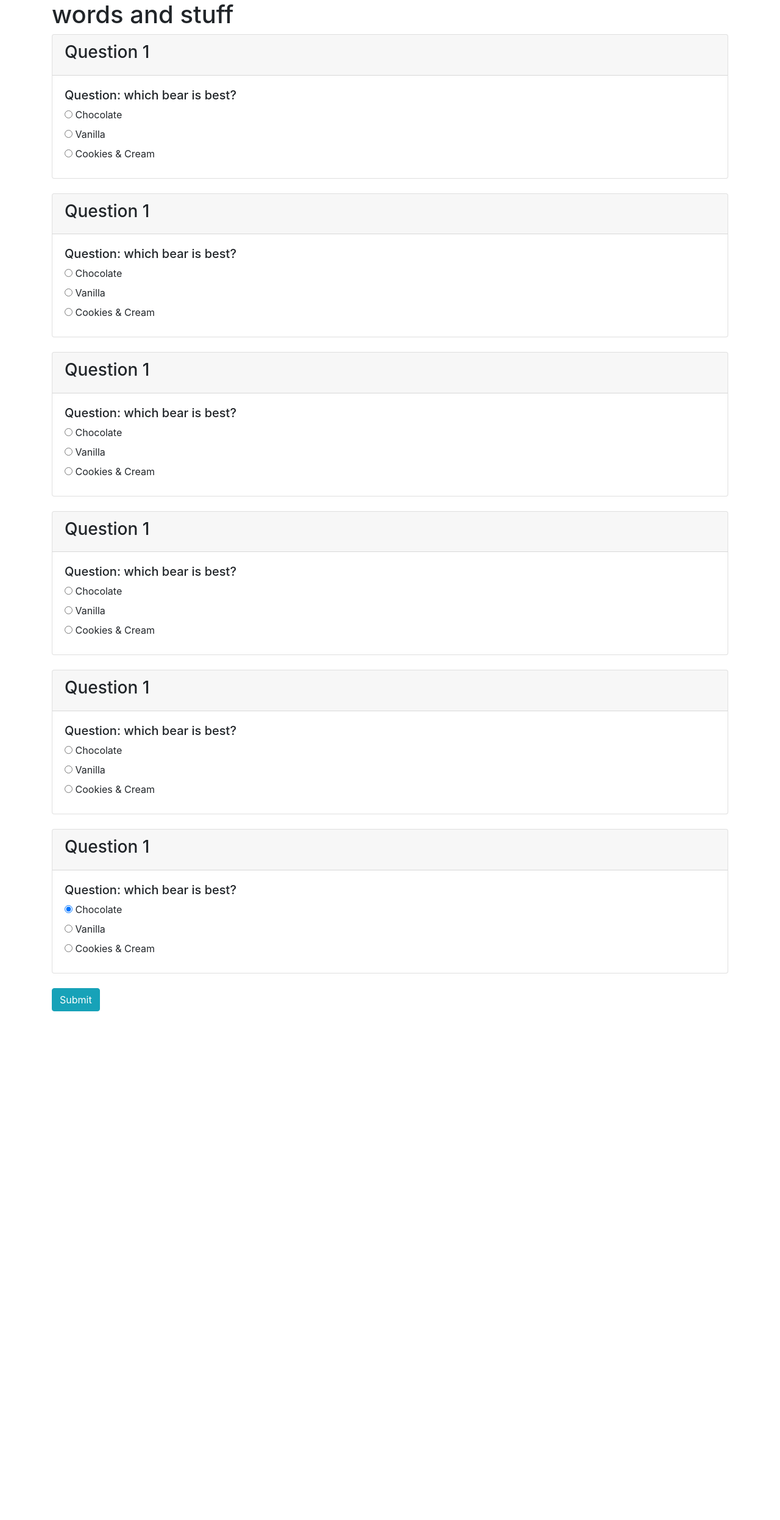
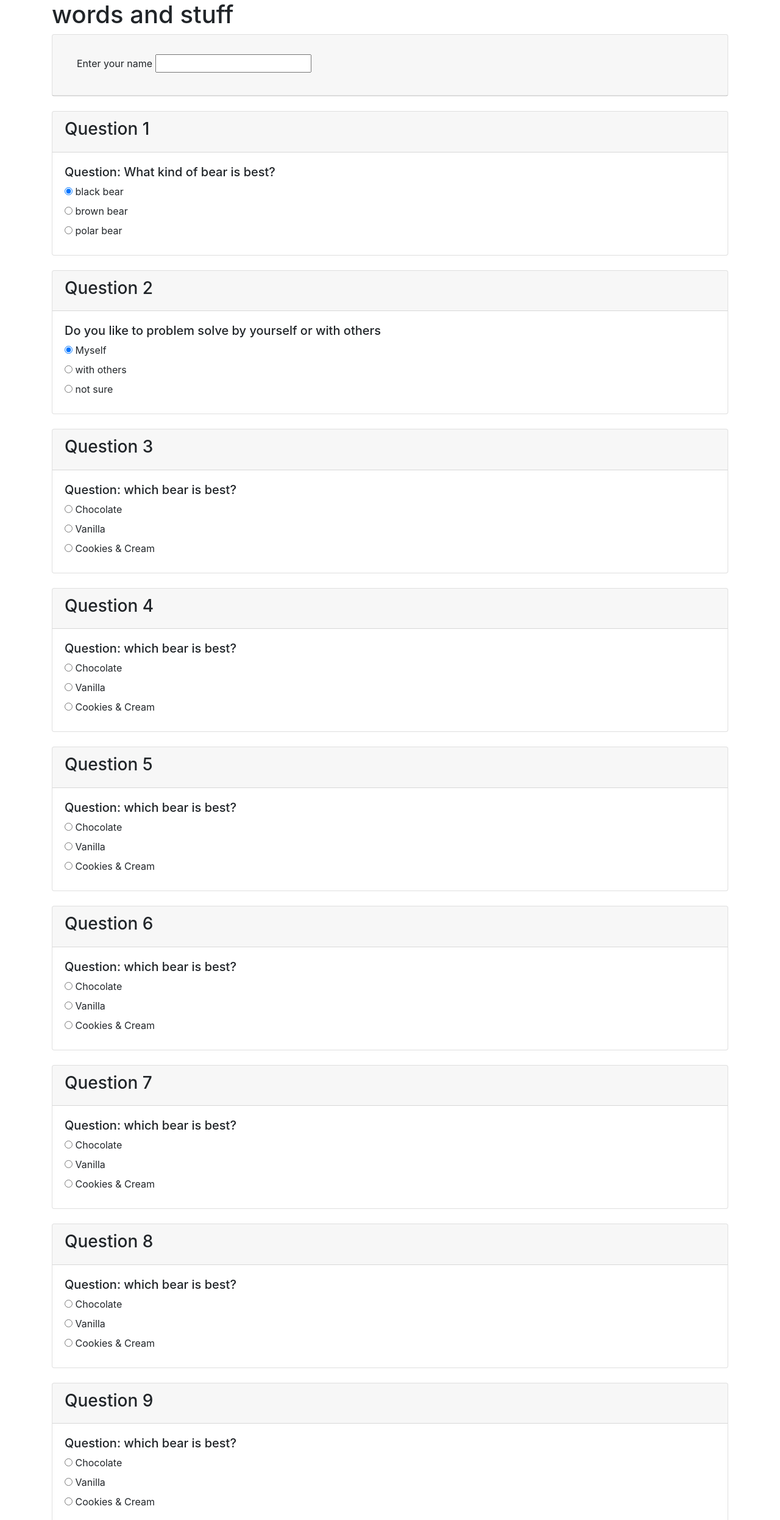
Before and after one commit to Todders92/Coding-Language-Survey, a plain HTML site: page index.html in a window 1280 px wide. Shown: the top 2492 px of the page at 61% size. Before the commit the page ends 1658 px from the top, so only its background shows below. Drawn offline with Linux system fonts and the light colour scheme.

Commit message:
setup up variables in javascript to give values to answers from survey

```diff
--- a/index.html
+++ b/index.html
@@ -10,10 +10,73 @@
 <body>
   <div class="container">
     <h1>words and stuff</h1>
+    <form id="quiz">
+      <div class="card">
+        <div class="card-header">
+          <div class="card-body">
+            <label for="name">Enter your name</label>
+            <input type="text">
+          </div>
+        </div>
+      </div><br>
 
       <div class="card">
         <div class="card-header">
           <h3>Question 1</h3>
+        </div>
+        <div class="card-body">
+          <h5>Question: What kind of bear is best?</h5>
+          <div class="radio">
+            <label>
+              <input type="radio" name="bear" value="1" checked>
+              black bear
+            </label>
+          </div>
+          <div class="radio">
+            <label>
+              <input type="radio" name="bear" value="2">
+              brown bear
+            </label>
+          </div>
+          <div class="radio">
+            <label>
+              <input type="radio" name="bear" value="3">
+              polar bear
+            </label>
+          </div>
+        </div>
+      </div><br>
+
+      <div class="card">
+        <div class="card-header">
+          <h3>Question 2</h3>
+        </div>
+        <div class="card-body">
+          <h5>Do you like to problem solve by yourself or with others</h5>
+          <div class="radio">
+            <label>
+              <input type="radio" name="problem" value="1" checked>
+              Myself
+            </label>
+          </div>
+          <div class="radio">
+            <label>
+              <input type="radio" name="problem" value="2">
+              with others
+            </label>
+          </div>
+          <div class="radio">
+            <label>
+              <input type="radio" name="problem" value="3">
+              not sure
+            </label>
+          </div>
+        </div>
+      </div><br>
+
+      <div class="card">
+        <div class="card-header">
+          <h3>Question 3</h3>
         </div>
         <div class="card-body">
           <h5>Question: which bear is best?</h5>
@@ -40,7 +103,7 @@
 
       <div class="card">
         <div class="card-header">
-        <h3>Question 1</h3>
+          <h3>Question 4</h3>
         </div>
         <div class="card-body">
           <h5>Question: which bear is best?</h5>
@@ -67,7 +130,7 @@
 
       <div class="card">
         <div class="card-header">
-        <h3>Question 1</h3>
+          <h3>Question 5</h3>
         </div>
         <div class="card-body">
           <h5>Question: which bear is best?</h5>
@@ -94,7 +157,7 @@
 
       <div class="card">
         <div class="card-header">
-        <h3>Question 1</h3>
+          <h3>Question 6</h3>
         </div>
         <div class="card-body">
           <h5>Question: which bear is best?</h5>
@@ -121,7 +184,7 @@
 
       <div class="card">
         <div class="card-header">
-        <h3>Question 1</h3>
+          <h3>Question 7</h3>
         </div>
         <div class="card-body">
           <h5>Question: which bear is best?</h5>
@@ -148,7 +211,61 @@
 
       <div class="card">
         <div class="card-header">
-        <h3>Question 1</h3>
+          <h3>Question 8</h3>
+        </div>
+        <div class="card-body">
+          <h5>Question: which bear is best?</h5>
+          <div class="radio">
+            <label>
+              <input type="radio" name="flavor" value="1" checked>
+              Chocolate
+            </label>
+          </div>
+          <div class="radio">
+            <label>
+              <input type="radio" name="flavor" value="2">
+              Vanilla
+            </label>
+          </div>
+          <div class="radio">
+            <label>
+              <input type="radio" name="flavor" value="3">
+              Cookies & Cream
+            </label>
+          </div>
+        </div>
+      </div><br>
+
+      <div class="card">
+        <div class="card-header">
+          <h3>Question 9</h3>
+        </div>
+        <div class="card-body">
+          <h5>Question: which bear is best?</h5>
+          <div class="radio">
+            <label>
+              <input type="radio" name="flavor" value="1" checked>
+              Chocolate
+            </label>
+          </div>
+          <div class="radio">
+            <label>
+              <input type="radio" name="flavor" value="2">
+              Vanilla
+            </label>
+          </div>
+          <div class="radio">
+            <label>
+              <input type="radio" name="flavor" value="3">
+              Cookies & Cream
+            </label>
+          </div>
+        </div>
+      </div><br>
+
+      <div class="card">
+        <div class="card-header">
+          <h3>Question 10</h3>
         </div>
         <div class="card-body">
           <h5>Question: which bear is best?</h5>
@@ -174,6 +291,7 @@
       </div><br>
 
       <button type="submit" class="btn btn-info">Submit</button>
+    </form>
 
     <div class="ruby">
       <p>Lorem ipsum dolor sit amet consectetur adipisicing elit. Nisi nobis corporis quod quasi debitis quaerat cumque obcaecati ex, facilis sequi. Animi assumenda officiis iure, nobis ab eligendi aut voluptates natus?</p>
--- a/js/scripts.js
+++ b/js/scripts.js
@@ -1,3 +1,19 @@
 //below this line is back end logic
 
 //below this line is front end logic
+$(document).ready(function() {
+  $("form#quiz").submit(function(event) {
+    event.preventDefault();
+    var q1 = parseInt($("input:radio[name=bear]:checked").val());
+    var q2 = parseInt($("input:radio[name=problem]:checked").val());
+    var q3 = parseInt($("input:radio[name=problem]:checked").val());
+    var q4 = parseInt($("input:radio[name=problem]:checked").val());
+    var q5 = parseInt($("input:radio[name=problem]:checked").val());
+    var q6 = parseInt($("input:radio[name=problem]:checked").val());
+    var q7 = parseInt($("input:radio[name=problem]:checked").val());
+    var q8 = parseInt($("input:radio[name=problem]:checked").val());
+    var q9 = parseInt($("input:radio[name=problem]:checked").val());
+    var q10 = parseInt($("input:radio[name=problem]:checked").val());
+    var score = q1 + q2 + q3 + q4 + q5 + q6 + q7 + q8 + q9 +q10
+  });
+});
```
Lines whose indentation alone changed are shown as unchanged.
